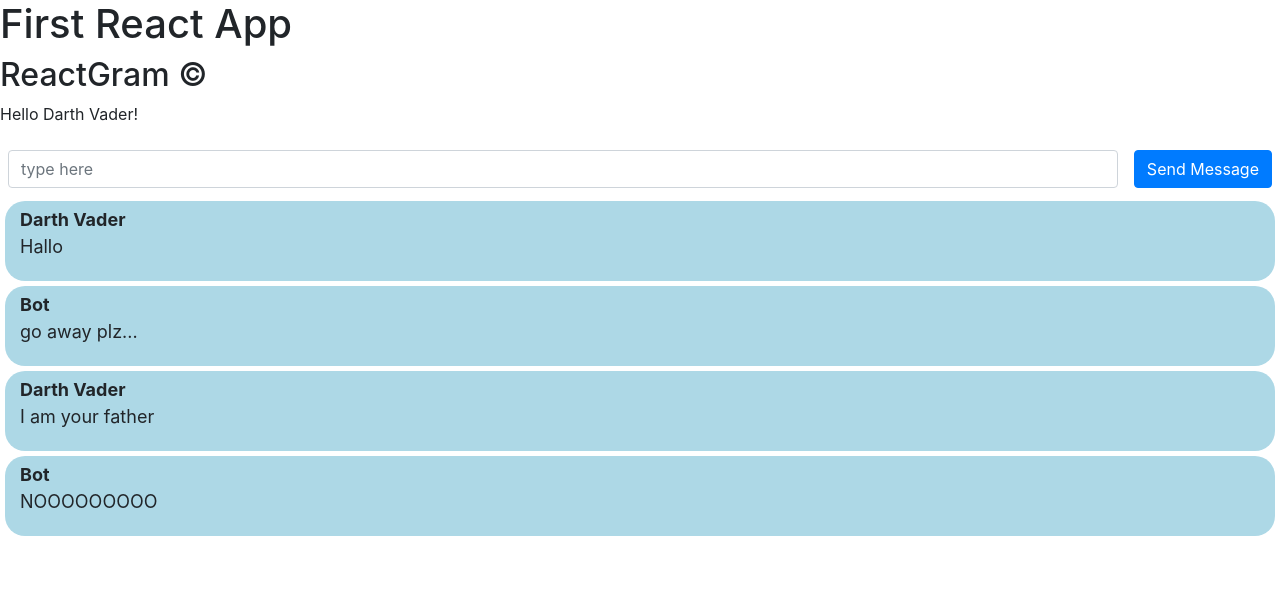
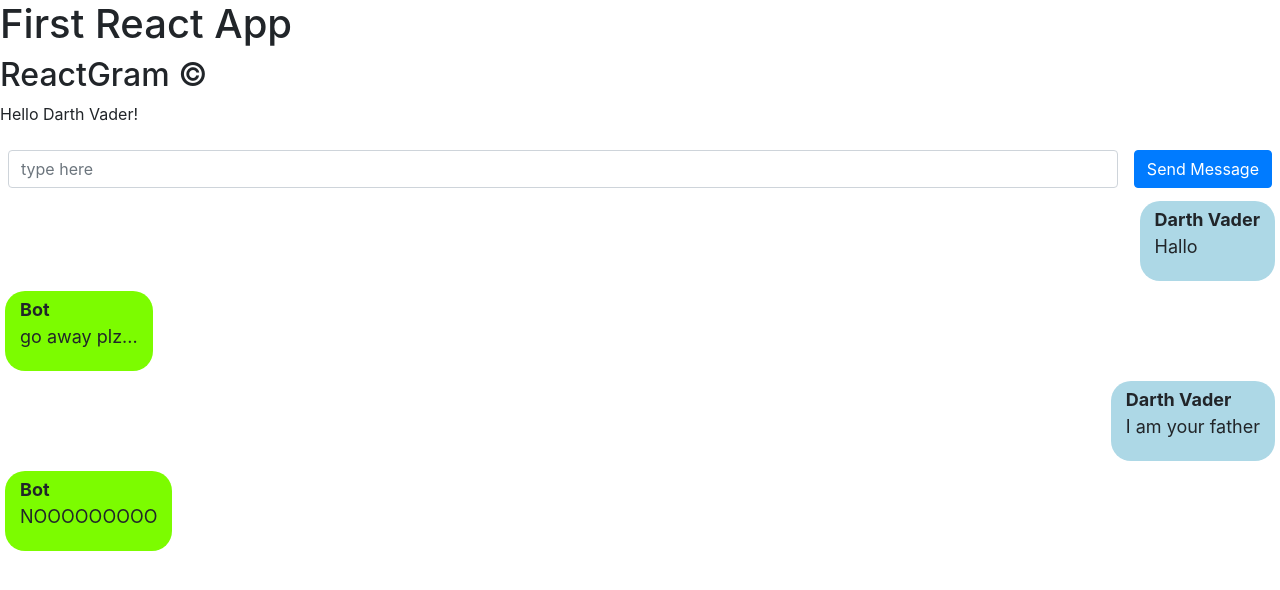
Before and after one commit to rri9/r-prof-2-22022020, a React app in the folder Students/Maxim Sozinov/: page / in a window 1280 px wide. Shown: the top 590 px of the page. Built offline with nearby package versions, Linux system fonts and the light colour scheme.

Commit message:
развел сообщения по краям

```diff
--- a/Students/Maxim Sozinov/src/components/Message/Message.jsx
+++ b/Students/Maxim Sozinov/src/components/Message/Message.jsx
@@ -7,10 +7,11 @@ let msg = (props) => {
     let { sender, text } = props;
     sender ? sender = sender : sender = 'Bot';
     // text ? text = text : text = 'go away ...';
+    let position = sender === 'Bot' ? "msgBot" : "msgAuthor";
 
 /* jshint ignore:start */
     return  (
-    <div className="d-flex flex-column msg">
+    <div className={`d-flex flex-column ${position}`}>
         <strong>{ sender }</strong>
         <p>{ props.sender || (!props.sender && text) ? text : 'go away plz...' }</p>
     </div>
--- a/Students/Maxim Sozinov/src/components/Message/style.css
+++ b/Students/Maxim Sozinov/src/components/Message/style.css
@@ -1,7 +1,16 @@
-.msg {
+.msgAuthor {
     background-color: lightblue;
     padding: 5px 15px;
     border-radius: 20px;
     font-size: 18px;
     margin: 5px;
+    align-self: flex-end;
 }
+.msgBot {
+    background-color: lawngreen;
+    padding: 5px 15px;
+    border-radius: 20px;
+    font-size: 18px;
+    margin: 5px;
+    align-self: flex-start;
+}
--- a/Students/Maxim Sozinov/src/components/MessagesField/MessagesField.jsx
+++ b/Students/Maxim Sozinov/src/components/MessagesField/MessagesField.jsx
@@ -84,8 +84,12 @@ export default class Messages extends Component {
                     <Button className="m-2" onClick={ this.addNewMessage }>Send&nbsp;Message</Button>
                 </Row>
 
-                { MessagesArr }
-            </div>
+                <div className="d-flex flex-column">
+                    { MessagesArr }
+                </div>
+
+            </
+        div>
         )
 
     }
```
